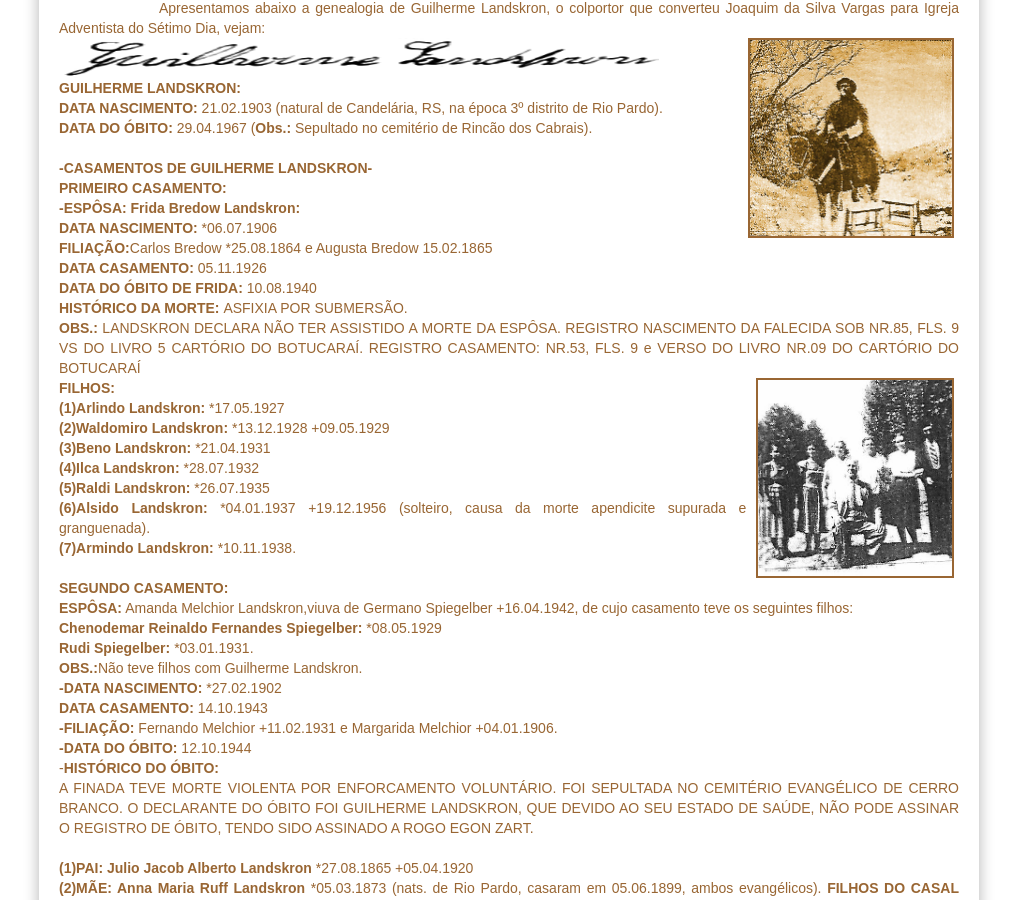
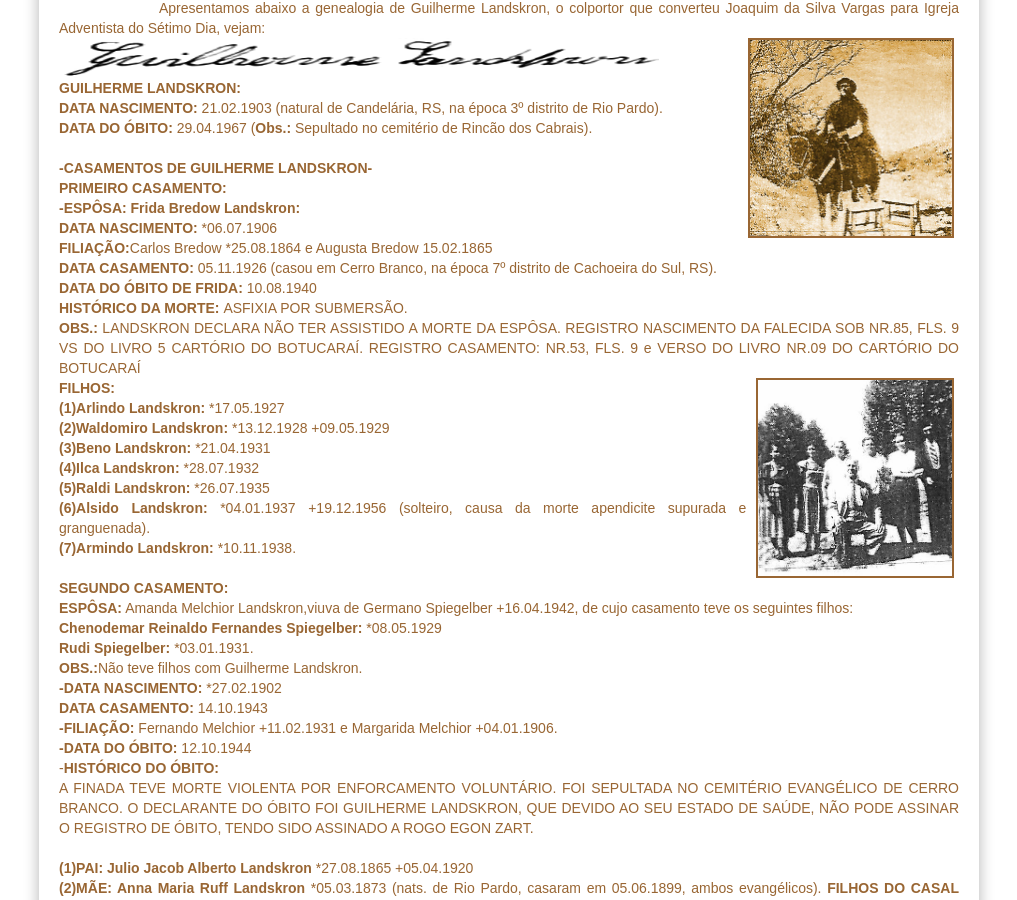
Before and after one commit to claudiovargas1955/claudiovargas1955.github.io, a Jekyll site: the page built from _pages/arvore-genealogica-de-guilherme landskron.html, in a window 1280 px wide and 900 px high, scrolled down 404 px. Shown: the whole window, without its empty margins (131-1148 px from the left). Built offline with Jekyll 4.4.1, drawn with Linux system fonts in a browser that asks for light colours; some web fonts are replaced.

Commit message:
Update arvore-genealogica-de-guilherme landskron.html

```diff
--- a/_pages/arvore-genealogica-de-guilherme landskron.html
+++ b/_pages/arvore-genealogica-de-guilherme landskron.html
@@ -63,9 +63,9 @@
 <b>-CASAMENTOS DE GUILHERME LANDSKRON-</b><br>
 <b>PRIMEIRO CASAMENTO:</b> <br>
 <b>-ESPÔSA: Frida Bredow Landskron:</b><br>
-<b>DATA NASCIMENTO:</b> *06.07.1906<br>
+<b>DATA NASCIMENTO:</b> *06.07.1906 <br>
 <b>FILIAÇÃO:</b>Carlos Bredow *25.08.1864 e Augusta Bredow 15.02.1865<br>
-<b>DATA CASAMENTO: </b>05.11.1926<br>
+<b>DATA CASAMENTO: </b>05.11.1926 (casou em Cerro Branco, na época 7º distrito de Cachoeira do Sul, RS).<br>
 <b>DATA DO ÓBITO DE FRIDA: </b>10.08.1940<br>
 <b>HISTÓRICO DA MORTE: </b>ASFIXIA POR SUBMERSÃO.<br>
 <b>OBS.:</b> LANDSKRON DECLARA NÃO TER ASSISTIDO A MORTE DA ESPÔSA.
```
